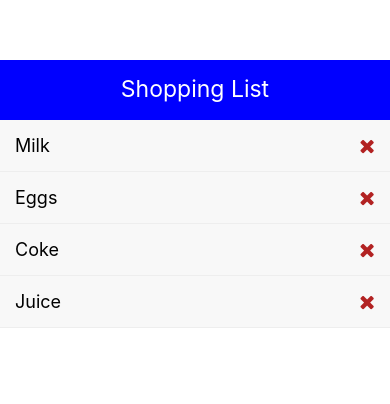
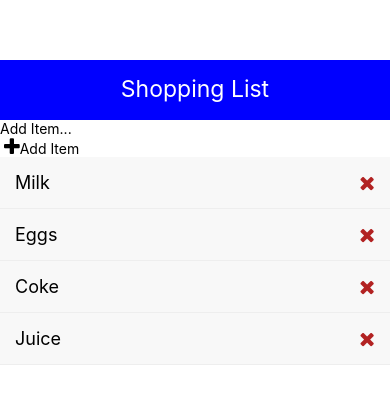
Before and after one commit to zzyyzzzzy/phone-app, a React Native app: screen / in a window 390 px wide. Shown: the top 404 px of the page. Built offline with nearby package versions, Linux system fonts and the light colour scheme.

Commit message:
add item

```diff
--- a/App.js
+++ b/App.js
@@ -2,6 +2,7 @@
 import {View, Text, StyleSheet, FlatList} from 'react-native';
 import Header from './components/Header';
 import ListItem from './components/ListItem';
+import AddItem from './components/AddItem';
 import {uuid} from 'uuidv4';
 
 const App = () => {
@@ -20,6 +21,7 @@
   return (
     <View style={styles.container}>
       <Header />
+      <AddItem />
       <FlatList
         data={items}
         renderItem={({item}) => (
--- /dev/null
+++ b/components/AddItem.js
@@ -0,0 +1,27 @@
+import React from 'react';
+import {
+  View,
+  Text,
+  StyleSheet,
+  TextInput,
+  TouchableOpacity,
+} from 'react-native';
+import Icon from 'react-native-vector-icons/dist/FontAwesome';
+const AddItem = props => {
+  return (
+    <View>
+      <TextInput placeholder="Add Item..." style={styles.input} />
+      <TouchableOpacity style={styles.btn}>
+        <Text style={styles.btnText}>
+          {' '}
+          <Icon name="plus" size={20} />
+          Add Item
+        </Text>
+      </TouchableOpacity>
+    </View>
+  );
+};
+
+const styles = StyleSheet.create({});
+
+export default AddItem;
```
